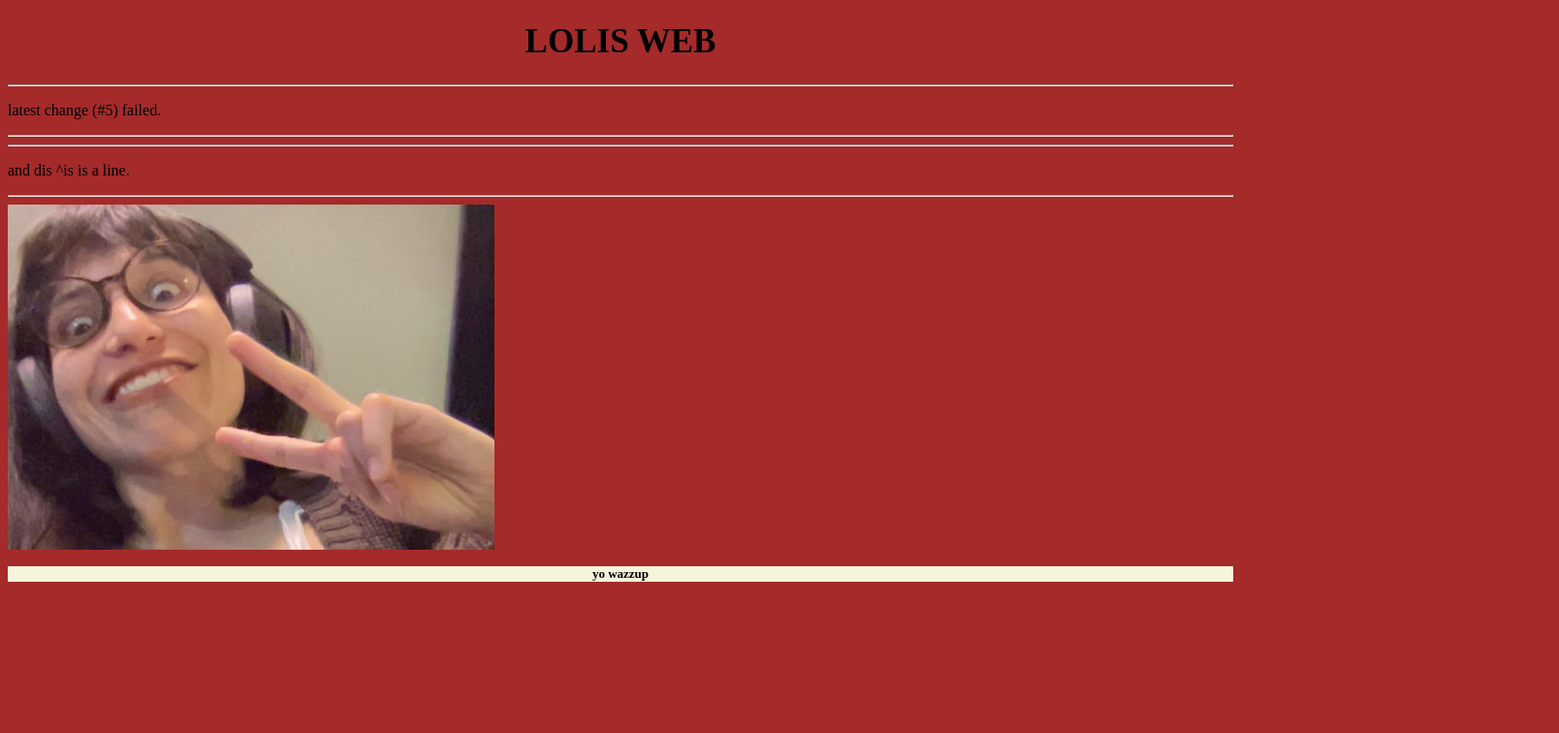
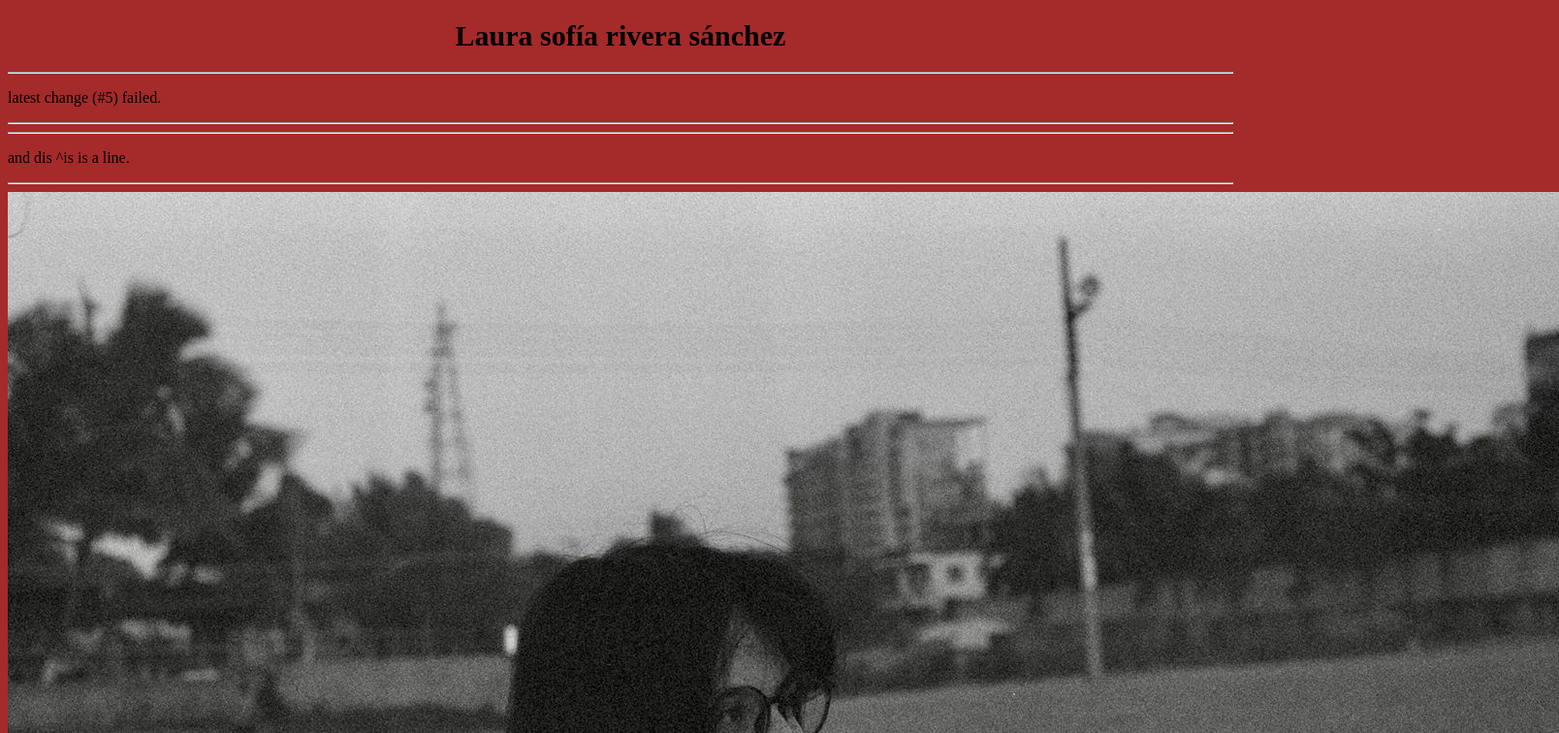
Before and after one commit to laurasofiariverasanchez/laurasofiariverasanchez.github.io, a plain HTML site: page index.html in a window 1280 px wide. Shown: the top 756 px of the page at 97% size, 1608 px wide, since content can reach past the window. Drawn offline with Linux system fonts and the light colour scheme; a web font is replaced by a local one.

Commit message:
image refresh

```diff
--- a/css/style.css
+++ b/css/style.css
@@ -3,7 +3,7 @@ body{
 }
 h1{
     font-family: "Castoro Titling", serif;
-    font-size: 35px;
+    font-size: 30px;
     text-align: center;
 }
 footer{
--- a/index.html
+++ b/index.html
@@ -15,14 +15,14 @@
     <link rel="icon" href="/images/icons_cropped/favicon.ico" type="image/x-icon">
 </head>
 <body>
-    <h1>LOLIS WEB</h1>
+    <h1>Laura sofía rivera sánchez</h1>
     <hr />
     <p>latest change (#5) failed.</p>
     <hr />
     <hr />
     <p>and dis ^is is a line.</p>
     <hr />
- <img src="goregouswoman.png" alt="lolette-gorgos">
+ <img src="/images/LSRS/LSRS1.jpg" alt="LSRS1">
 </body>
 <footer>
   <p>yo wazzup</p>
```
Also changed, not shown: 3 other files.
